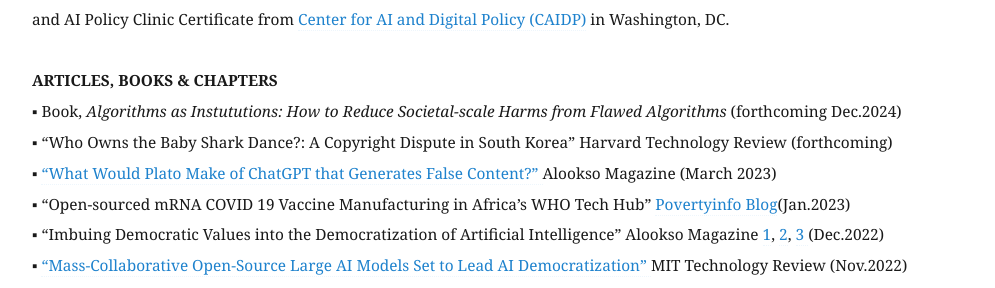
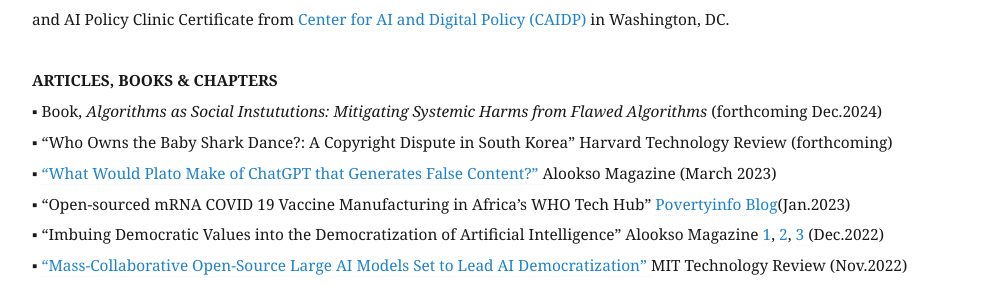
Before and after one commit to eunchangchoi/eunchangchoi.github.io, a Jekyll site: the page built from index.md, in a window 1280 px wide and 900 px high, scrolled down 2643 px. Shown: the part 159-447 px from the top of the window, without its empty margins (68-1063 px from the left). Built offline with Jekyll 4.4.1, drawn with Linux system fonts in a browser that asks for light colours.

Commit message:
Update index.md

```diff
--- a/index.md
+++ b/index.md
@@ -38,7 +38,7 @@
 
 <br>
  <strong> ARTICLES, BOOKS & CHAPTERS </strong> <br>
-▪ Book,<i> Algorithms as Instututions: How to Reduce Societal-scale Harms from Flawed Algorithms</i> (forthcoming Dec.2024) <br>
+▪ Book,<i> Algorithms as Social Instututions: Mitigating Systemic Harms from Flawed Algorithms</i> (forthcoming Dec.2024) <br>
 ▪ “Who Owns the Baby Shark Dance?: A Copyright Dispute in South Korea” Harvard Technology Review (forthcoming) <br>
 ▪ <a href="https://alook.so/posts/54t4woG">“What Would Plato Make of ChatGPT that Generates False Content?”  </a> Alookso Magazine (March 2023) <br>
 ▪ “Open-sourced mRNA COVID 19 Vaccine Manufacturing in Africa’s WHO Tech Hub” <a href="https://blog.naver.com/gp3project/222993202700"> Povertyinfo Blog</a>(Jan.2023) <br>
```
